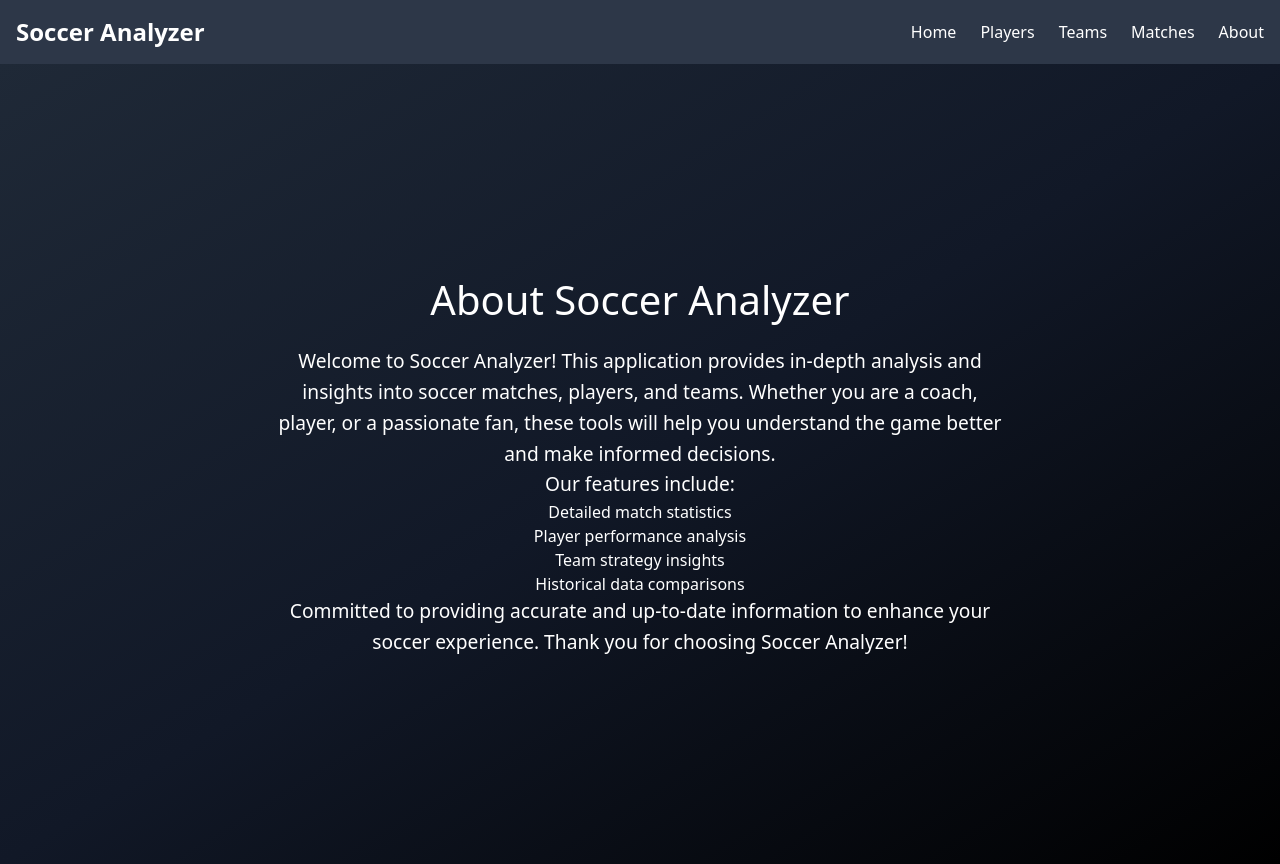
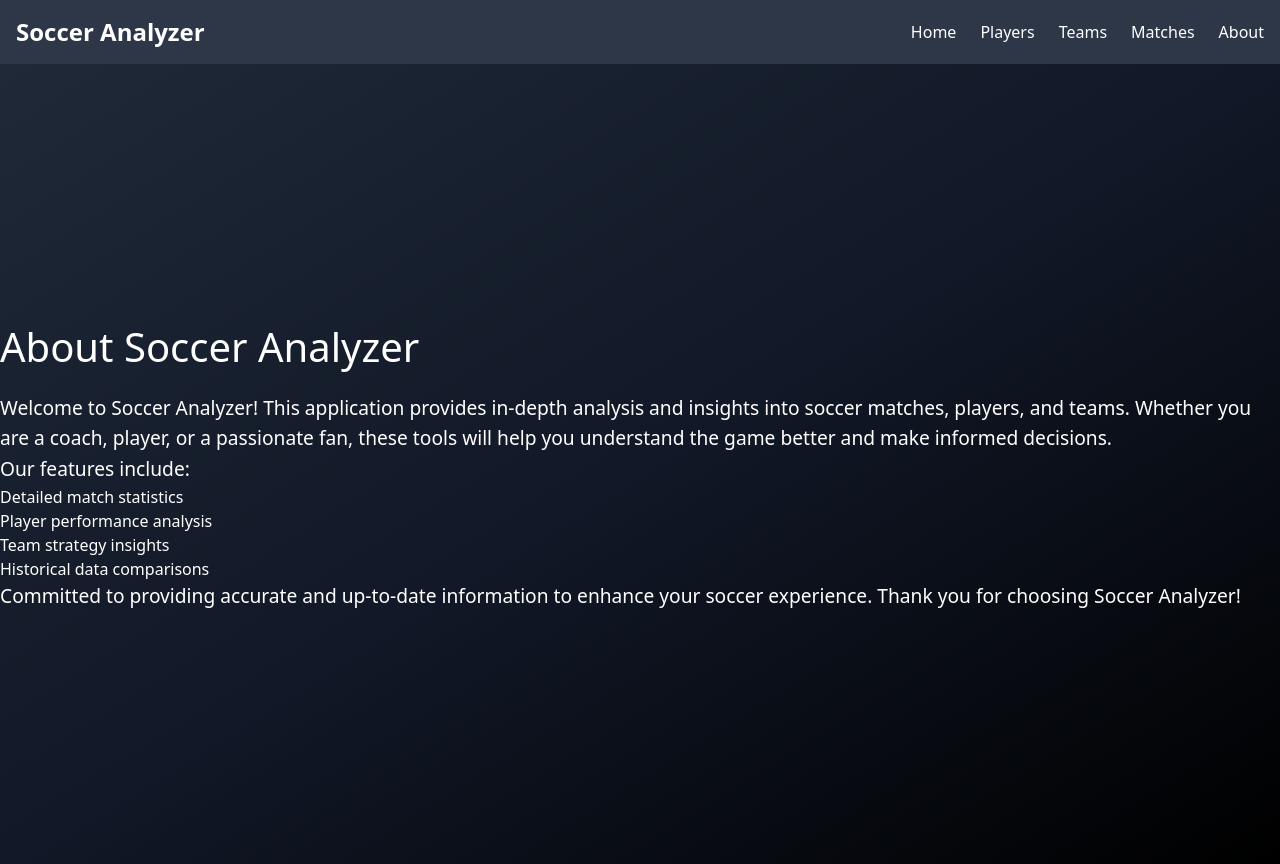
Before and after one commit to mattmarietta/soccer-analyzer, a SvelteKit app: page /about in a window 1280 px wide. Built offline with nearby package versions, Linux system fonts and the light colour scheme.

Commit message:
Fixing About page for website.

```diff
--- a/src/routes/about/+page.svelte
+++ b/src/routes/about/+page.svelte
@@ -22,7 +22,7 @@
     }
 </style>
 
-<div class="about-container">
+<div class="md:container md:mx-auto">
     <h1>About Soccer Analyzer</h1>
     <p>
         Welcome to Soccer Analyzer! This application provides in-depth analysis and insights into soccer matches, players, and teams. Whether you are a coach, player, or a passionate fan, these tools will help you understand the game better and make informed decisions.
```
